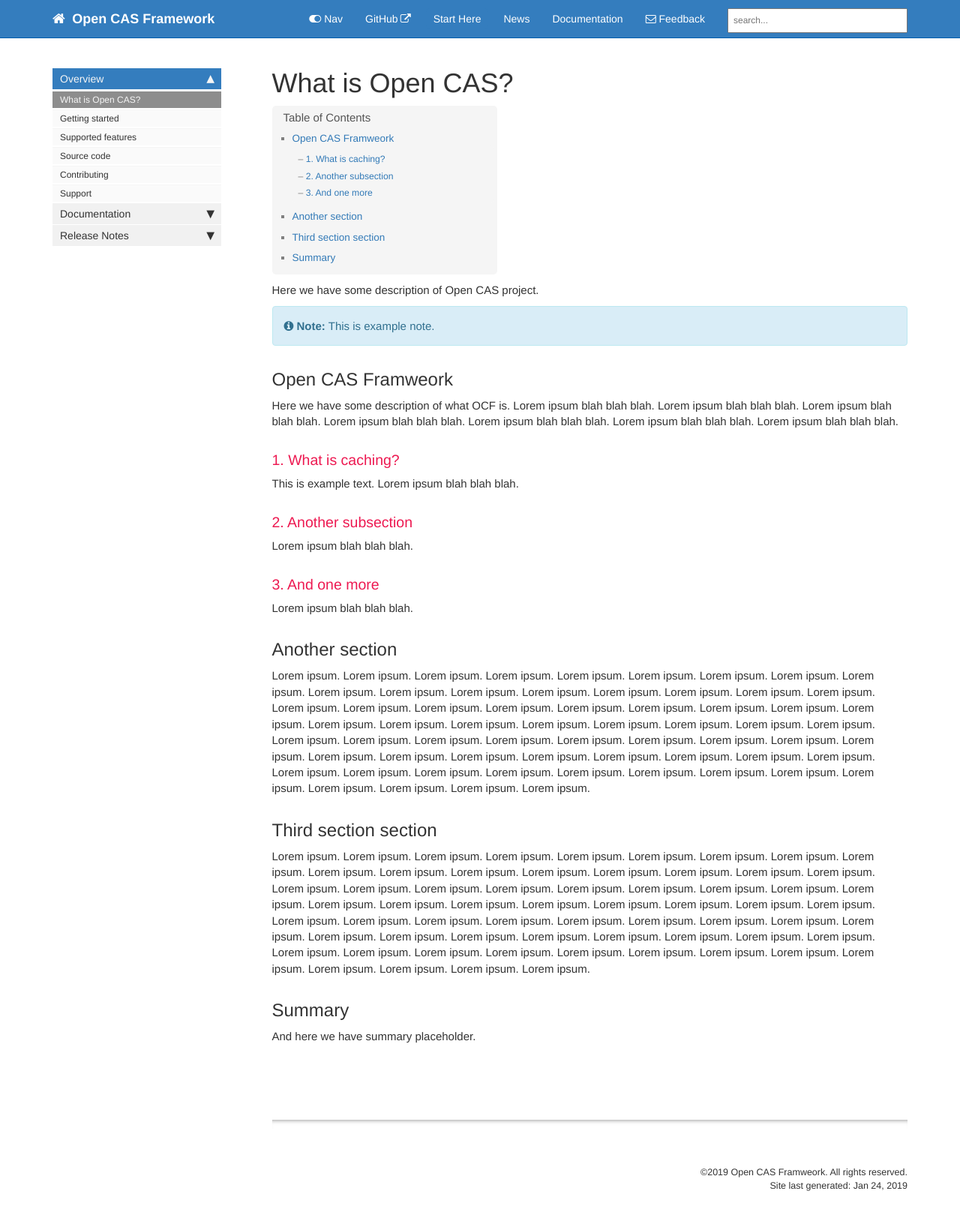
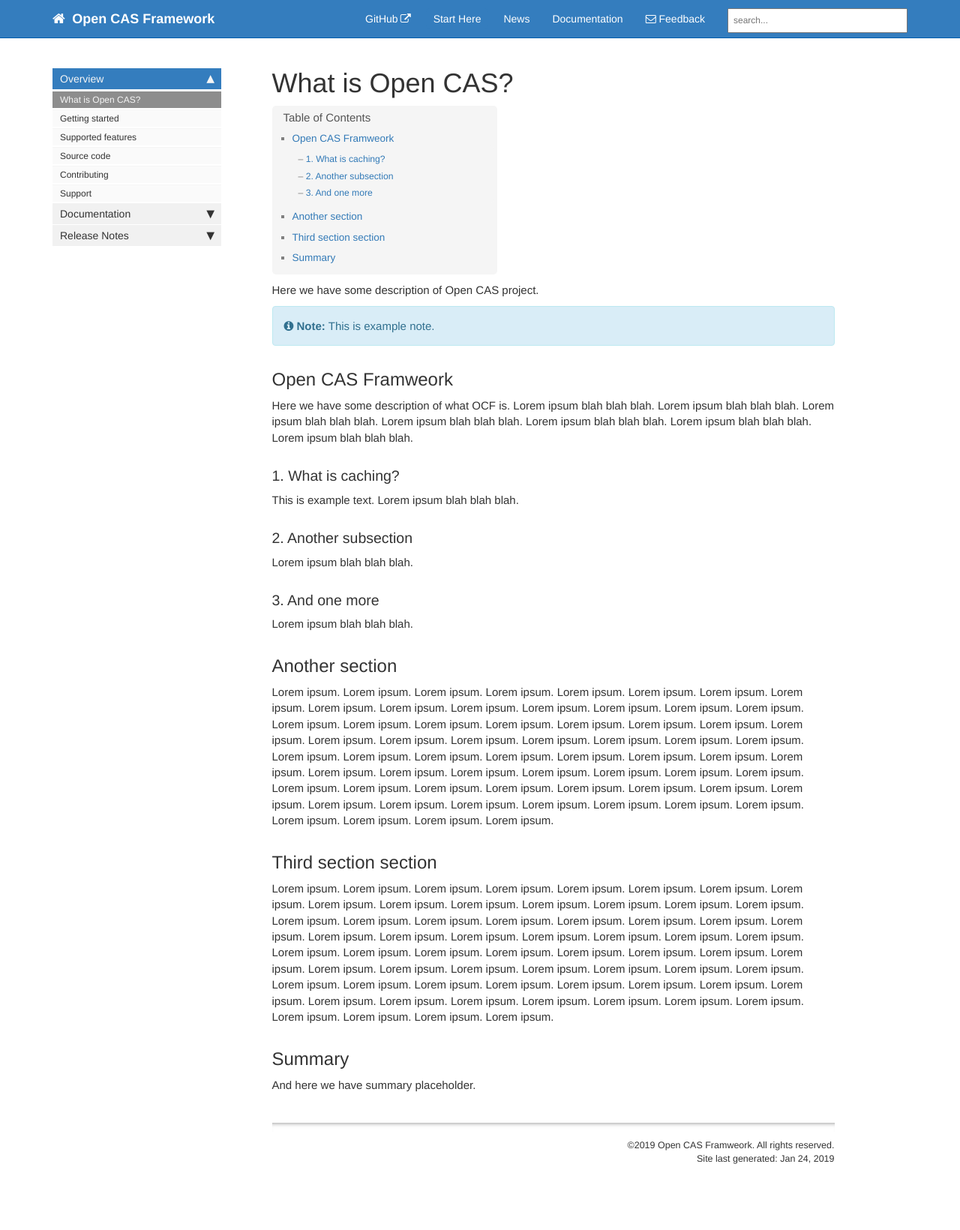
Before and after one commit to Open-CAS/open-cas.github.io, a Jekyll site: the page built from index.md, in a window 1280 px wide. Shown: the whole page at 75% size. Built offline with Jekyll 4.4.1, drawn with Linux system fonts in a browser that asks for light colours; nearby versions of some CDN libraries; comment, search, counter and statistics services are not loaded; after the commit the page ends 1565 px from its top, so only the background shows below that.

Commit message:
Small page formatting changes
Signed-off-by: Robert Baldyga <robert.baldyga@intel.com>

```diff
--- a/_includes/topnav.html
+++ b/_includes/topnav.html
@@ -12,10 +12,6 @@
         </div>
         <div class="collapse navbar-collapse" id="bs-example-navbar-collapse-1">
             <ul class="nav navbar-nav navbar-right">
-                <!-- toggle sidebar button -->
-                <li><a id="tg-sb-link" href="#"><i id="tg-sb-icon" class="fa fa-toggle-on"></i> Nav</a></li>
-                <!-- entries without drop-downs appear here -->
-
 {% assign topnav = site.data[page.topnav] %}
 {% assign topnav_dropdowns = site.data[page.topnav].topnav_dropdowns %}
 
--- a/_layouts/default.html
+++ b/_layouts/default.html
@@ -79,17 +78,15 @@
   <div id="main">
     <!-- Content Row -->
     <div class="row">
-        {% assign content_col_size = "col-md-12" %}
         {% unless page.hide_sidebar %}
             <!-- Sidebar Column -->
             <div class="col-md-3" id="tg-sb-sidebar">
                 {% include sidebar.html %}
             </div>
-            {% assign content_col_size = "col-md-9" %}
         {% endunless %}
 
         <!-- Content Column -->
-        <div class="{{content_col_size}}" id="tg-sb-content">
+        <div class="col-md-8" id="tg-sb-content">
             {{content}}
         </div>
     <!-- /.row -->
@@ -97,7 +94,7 @@
 <!-- /.container -->
 </div>
 <!-- /#main -->
-    </div>
+</div>
 
 </body>
 {% if site.google_analytics %}
--- a/css/customstyles.css
+++ b/css/customstyles.css
@@ -550,7 +550,6 @@
 hr.shaded {
     height: 12px;
     border: 0;
-    margin-top: 70px;
     background: white;
     width: 100%;
     margin-bottom: 10px;
@@ -590,7 +589,7 @@
     font-weight: 600;
 }
 
-h3 {color: #ED1951; font-weight:normal; font-size:130%;}
+h3 {font-weight:normal; font-size:130%;}
 h4 {color: #808080; font-weight:normal; font-size:120%; font-style:italic;}
 
 .alert, .callout {
@@ -649,7 +648,7 @@
 
 hr {
     background: #999;
-    margin: 30px 0px;
+    margin: 10px 0px;
     width: 90%;
     margin-left: auto;
     margin-right: auto;
--- a/css/modern-business.css
+++ b/css/modern-business.css
@@ -66,7 +66,7 @@
 /* Footer Styles */
 
 footer {
-    margin: 50px 0;
+    margin: 10px 0;
 }
 
 /* Responsive Styles */
--- a/css/theme-blue.css
+++ b/css/theme-blue.css
@@ -5,7 +5,6 @@
 }
 
 
-h3 {color: #ED1951; }
 h4 {color: #808080; }
 
 .nav-tabs > li.active > a, .nav-tabs > li.active > a:hover, .nav-tabs > li.active > a:focus {
```
Also changed, not shown: other parts of _layouts/default.html (+2 -3 lines).
